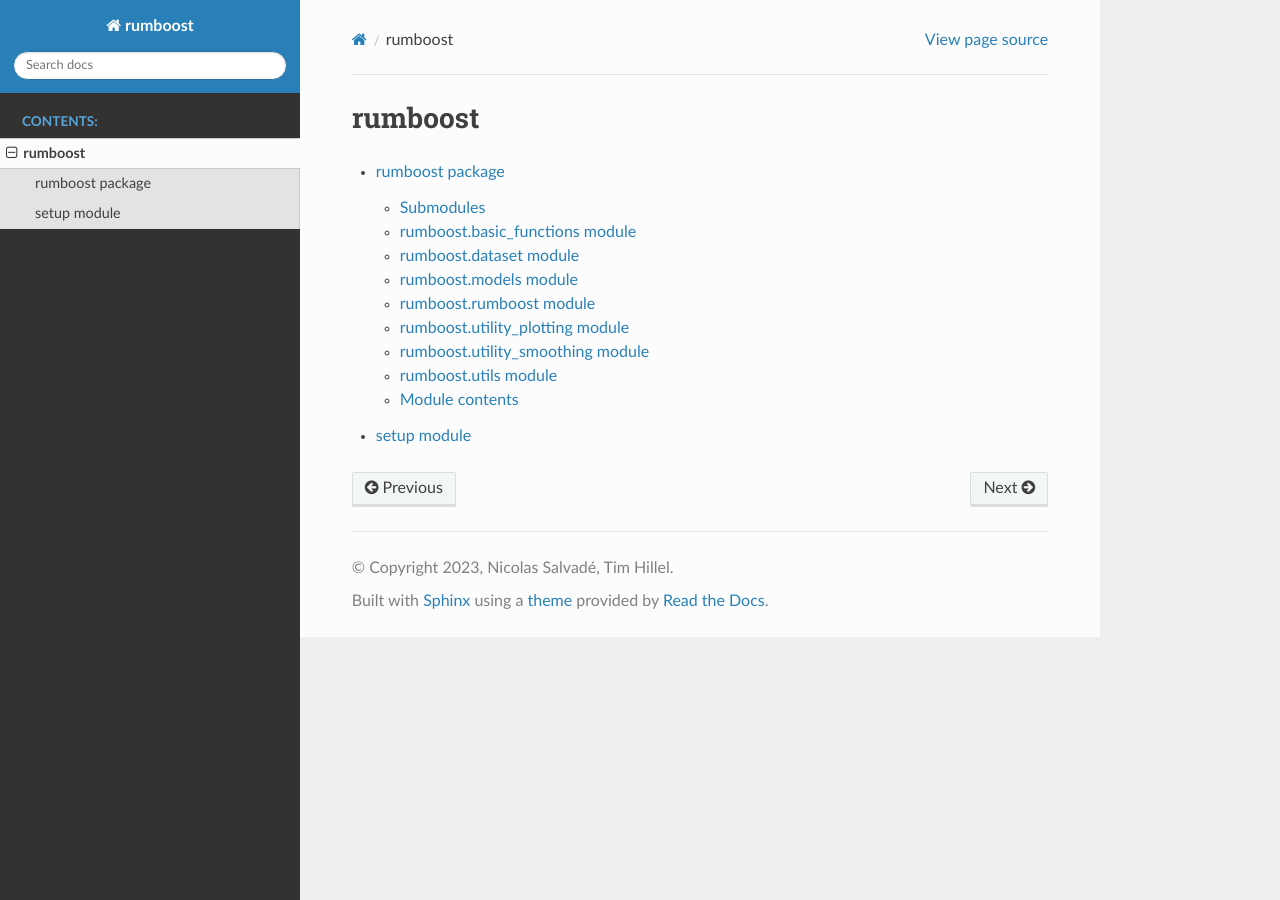
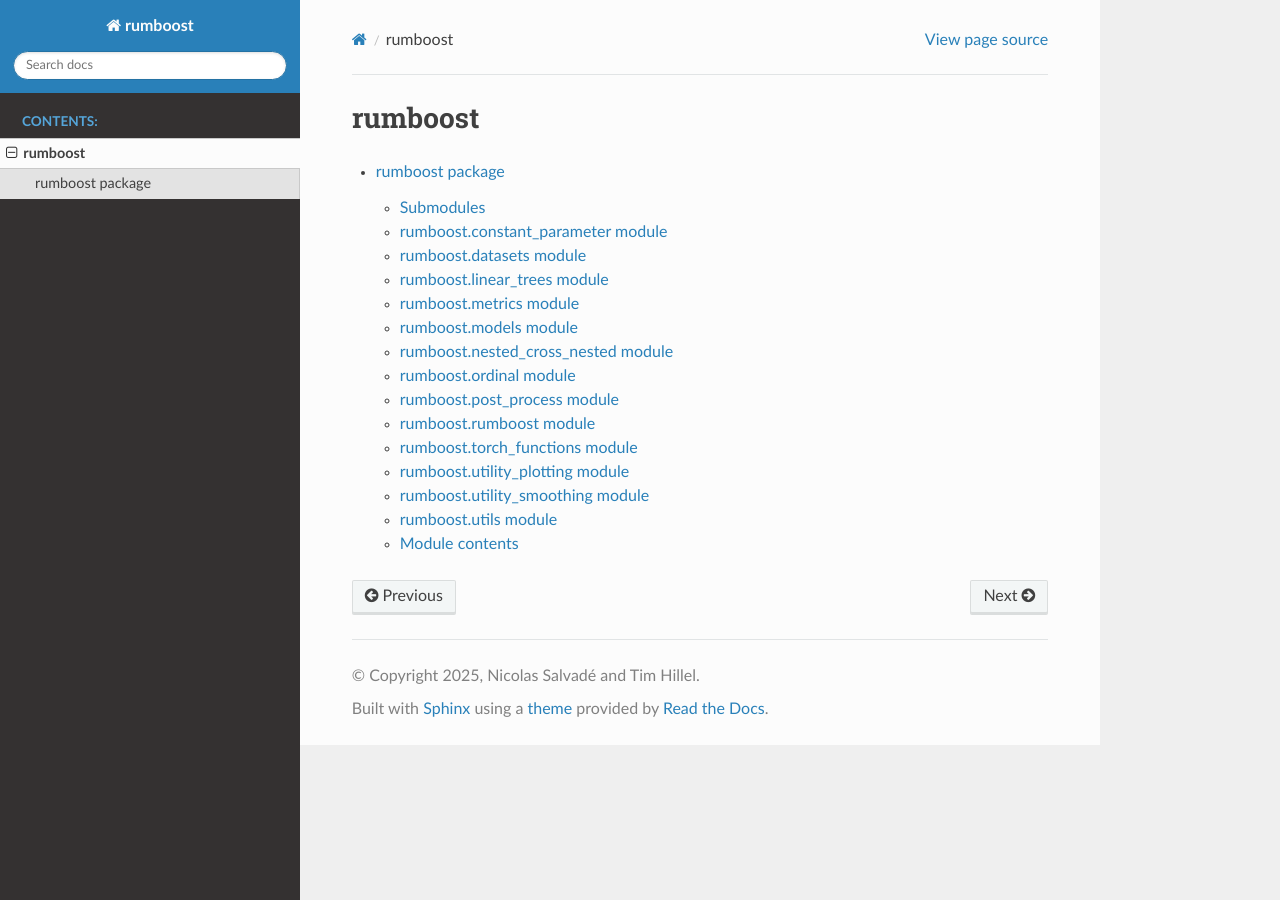
Before and after one commit to big-ucl/rumboost, a Sphinx documentation site: the page built from docs/modules.rst, in a window 1280 px wide. Built offline with Sphinx 7.4.7 and the Read the Docs theme 3.1.0, drawn with Linux system fonts in a browser that asks for light colours.

Commit message:
fixes docs

```diff
--- a/docs/conf.py
+++ b/docs/conf.py
@@ -1,55 +1,38 @@
 # Configuration file for the Sphinx documentation builder.
 #
-# This file only contains a selection of the most common options. For a full
-# list see the documentation:
+# For the full list of built-in configuration values, see the documentation:
 # https://www.sphinx-doc.org/en/master/usage/configuration.html
 
-# -- Path setup --------------------------------------------------------------
-
-# If extensions (or modules to document with autodoc) are in another directory,
-# add these directories to sys.path here. If the directory is relative to the
-# documentation root, use os.path.abspath to make it absolute, like shown here.
-#
 import os
 import sys
 sys.path.insert(0, os.path.abspath('..'))
 
-
 # -- Project information -----------------------------------------------------
+# https://www.sphinx-doc.org/en/master/usage/configuration.html#project-information
 
 project = 'rumboost'
-copyright = '2023, Nicolas Salvadé, Tim Hillel'
-author = 'Nicolas Salvadé, Tim Hillel'
-
-# The full version, including alpha/beta/rc tags
-release = '0.0.1'
-
+copyright = "2025, Nicolas Salvadé and Tim Hillel"
+author = "Nicolas Salvadé and Tim Hillel"
+release = '1.0.2'
 
 # -- General configuration ---------------------------------------------------
+# https://www.sphinx-doc.org/en/master/usage/configuration.html#general-configuration
 
-# Add any Sphinx extension module names here, as strings. They can be
-# extensions coming with Sphinx (named 'sphinx.ext.*') or your custom
-# ones.
-extensions = ['sphinx.ext.todo', 'sphinx.ext.viewcode', 'sphinx.ext.autodoc']
+extensions = [
+    'sphinx.ext.autodoc',
+    'sphinx.ext.viewcode',
+    'sphinx.ext.napoleon'
+]
 
-# Add any paths that contain templates here, relative to this directory.
 templates_path = ['_templates']
-
-# List of patterns, relative to source directory, that match files and
-# directories to ignore when looking for source files.
-# This pattern also affects html_static_path and html_extra_path.
 exclude_patterns = ['_build', 'Thumbs.db', '.DS_Store']
 
 
+
 # -- Options for HTML output -------------------------------------------------
+# https://www.sphinx-doc.org/en/master/usage/configuration.html#options-for-html-output
 
-# The theme to use for HTML and HTML Help pages.  See the documentation for
-# a list of builtin themes.
-#
+
 html_theme = 'sphinx_rtd_theme'
-html_theme_path = ["_themes", ]
 
-# Add any paths that contain custom static files (such as style sheets) here,
-# relative to this directory. They are copied after the builtin static files,
-# so a file named "default.css" will overwrite the builtin "default.css".
 html_static_path = ['_static']
--- a/docs/modules.rst
+++ b/docs/modules.rst
@@ -5,4 +5,3 @@ rumboost
    :maxdepth: 4
 
    rumboost
-   setup
--- a/docs/rumboost.rst
+++ b/docs/rumboost.rst
@@ -4,66 +4,114 @@ rumboost package
 Submodules
 ----------
 
-rumboost.basic\_functions module
---------------------------------
+rumboost.constant\_parameter module
+-----------------------------------
 
-.. automodule:: rumboost.basic_functions
+.. automodule:: rumboost.constant_parameter
    :members:
+   :show-inheritance:
    :undoc-members:
+
+rumboost.datasets module
+------------------------
+
+.. automodule:: rumboost.datasets
+   :members:
    :show-inheritance:
+   :undoc-members:
 
-rumboost.dataset module
+rumboost.linear\_trees module
+-----------------------------
+
+.. automodule:: rumboost.linear_trees
+   :members:
+   :show-inheritance:
+   :undoc-members:
+
+rumboost.metrics module
 -----------------------
 
-.. automodule:: rumboost.dataset
+.. automodule:: rumboost.metrics
    :members:
+   :show-inheritance:
    :undoc-members:
-   :show-inheritance:
 
 rumboost.models module
 ----------------------
 
 .. automodule:: rumboost.models
    :members:
+   :show-inheritance:
    :undoc-members:
+
+rumboost.nested\_cross\_nested module
+-------------------------------------
+
+.. automodule:: rumboost.nested_cross_nested
+   :members:
    :show-inheritance:
+   :undoc-members:
+
+rumboost.ordinal module
+-----------------------
+
+.. automodule:: rumboost.ordinal
+   :members:
+   :show-inheritance:
+   :undoc-members:
+
+rumboost.post\_process module
+-----------------------------
+
+.. automodule:: rumboost.post_process
+   :members:
+   :show-inheritance:
+   :undoc-members:
 
 rumboost.rumboost module
 ------------------------
 
 .. automodule:: rumboost.rumboost
    :members:
+   :show-inheritance:
    :undoc-members:
+
+rumboost.torch\_functions module
+--------------------------------
+
+.. automodule:: rumboost.torch_functions
+   :members:
    :show-inheritance:
+   :undoc-members:
 
 rumboost.utility\_plotting module
 ---------------------------------
 
 .. automodule:: rumboost.utility_plotting
    :members:
+   :show-inheritance:
    :undoc-members:
-   :show-inheritance:
 
 rumboost.utility\_smoothing module
 ----------------------------------
 
 .. automodule:: rumboost.utility_smoothing
    :members:
+   :show-inheritance:
    :undoc-members:
-   :show-inheritance:
 
 rumboost.utils module
 ---------------------
 
 .. automodule:: rumboost.utils
    :members:
+   :show-inheritance:
    :undoc-members:
-   :show-inheritance:
 
 Module contents
 ---------------
 
 .. automodule:: rumboost
    :members:
+   :show-inheritance:
    :undoc-members:
-   :show-inheritance:
```
Also changed, not shown: docs/index.rst (+8 -10 lines), docs/requirements.txt (deleted, +0 -10 lines), docs/setup.rst (deleted, +0 -7 lines), 1 other file.
